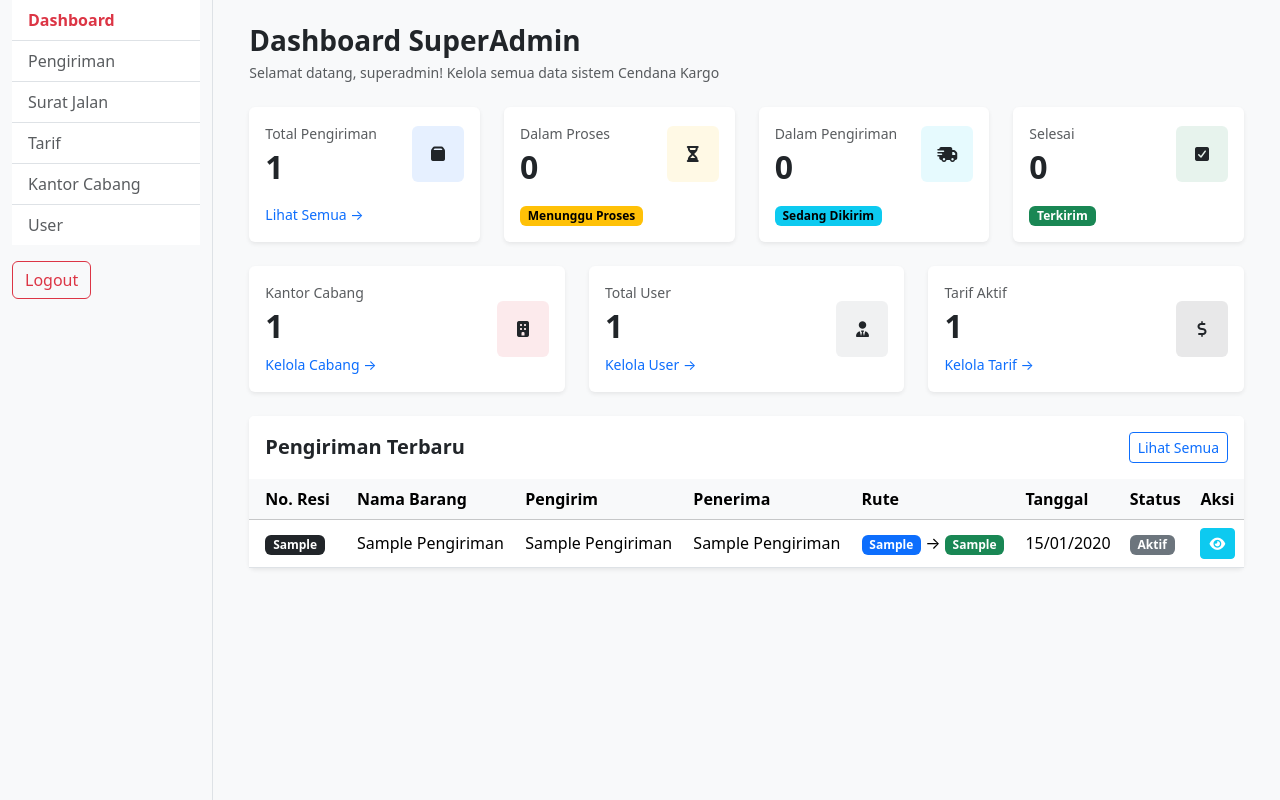
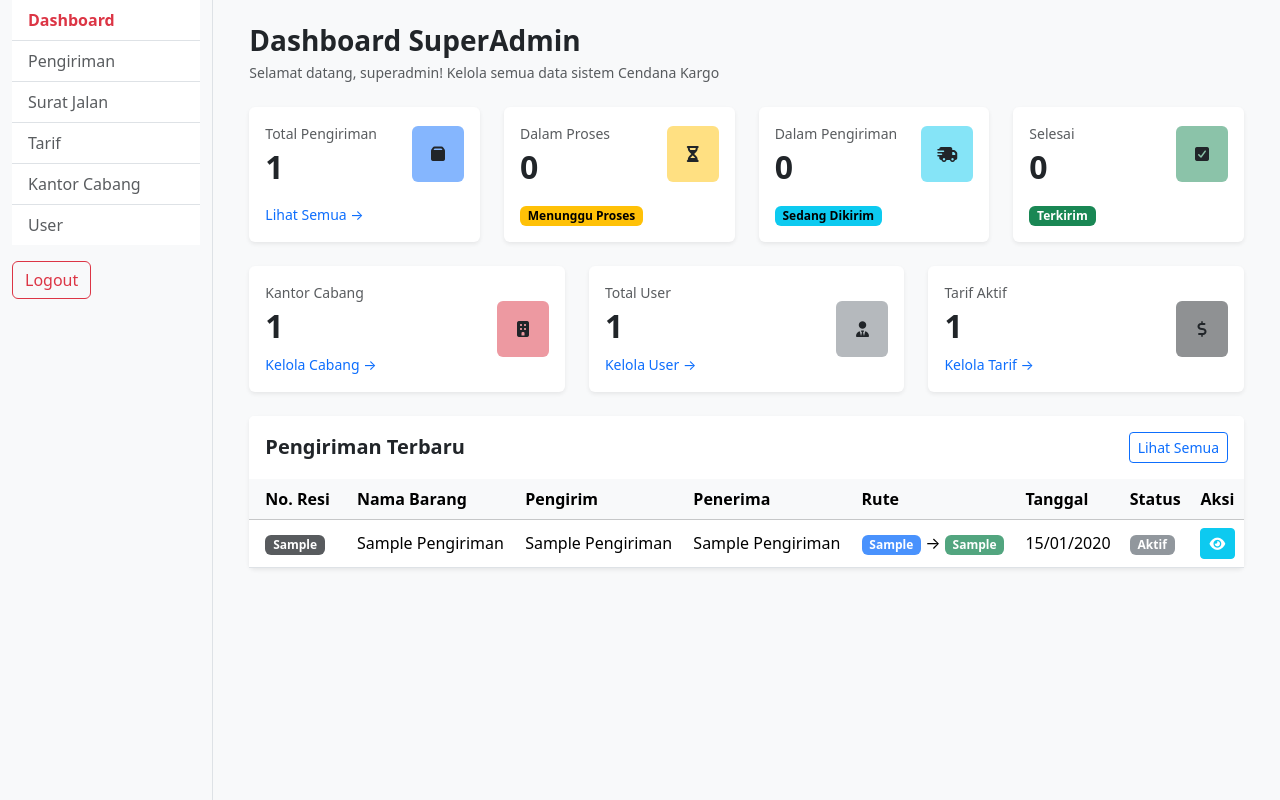
Before and after one commit to ORU25/CendanaKargo, a PHP site: page /CendanaKargo/dashboard/superadmin/ in a window 1280 px wide. Shown: the part 56-856 px from the top of the page. Run offline with PHP 8.4, Linux system fonts and the light colour scheme; a user stored in the database is signed in; data comes from the database, SQL or seed files in the repository; tables that the repository leaves empty hold one stand-in row (values such as "Sample post").

Commit message:
refactor: opacity bg-color di dashboard superadmin

```diff
--- a/dashboard/superadmin/index.php
+++ b/dashboard/superadmin/index.php
@@ -92,7 +92,7 @@
                                     <p class="text-muted mb-1 small">Total Pengiriman</p>
                                     <h2 class="mb-0 fw-bold"><?= $total_pengiriman; ?></h2>
                                 </div>
-                                <div class="p-3 bg-primary bg-opacity-10 rounded">
+                                <div class="p-3 bg-primary bg-opacity-50 rounded">
                                     <i class="fa-solid fa-box"></i>
                                 </div>
                             </div>
@@ -114,7 +114,7 @@
                                     <p class="text-muted mb-1 small">Dalam Proses</p>
                                     <h2 class="mb-0 fw-bold"><?= $dalam_proses; ?></h2>
                                 </div>
-                                <div class="p-3 bg-warning bg-opacity-10 rounded">
+                                <div class="p-3 bg-warning bg-opacity-50 rounded">
                                     <i class="fa-solid fa-hourglass-half"></i>
                                 </div>
                             </div>
@@ -134,7 +134,7 @@
                                     <p class="text-muted mb-1 small">Dalam Pengiriman</p>
                                     <h2 class="mb-0 fw-bold"><?= $dalam_pengiriman; ?></h2>
                                 </div>
-                                <div class="p-3 bg-info bg-opacity-10 rounded">
+                                <div class="p-3 bg-info bg-opacity-50 rounded">
                                     <i class="fa-solid fa-truck-fast"></i>
                                 </div>
                             </div>
@@ -154,7 +154,7 @@
                                     <p class="text-muted mb-1 small">Selesai</p>
                                     <h2 class="mb-0 fw-bold"><?= $selesai; ?></h2>
                                 </div>
-                                <div class="p-3 bg-success bg-opacity-10 rounded">
+                                <div class="p-3 bg-success bg-opacity-50 rounded">
                                     <i class="fa-solid fa-square-check"></i>
                                 </div>
                             </div>
@@ -180,7 +180,7 @@
                                         Kelola Cabang →
                                     </a>
                                 </div>
-                                <div class="p-3 bg-danger bg-opacity-10 rounded">
+                                <div class="p-3 bg-danger bg-opacity-50 rounded">
                                     <i class="fa-solid fa-building"></i>
                                 </div>
                             </div>
@@ -200,7 +200,7 @@
                                         Kelola User →
                                     </a>
                                 </div>
-                                <div class="p-3 bg-secondary bg-opacity-10 rounded">
+                                <div class="p-3 bg-secondary bg-opacity-50 rounded">
                                     <i class="fa-solid fa-user-tie"></i>
                                 </div>
                             </div>
@@ -220,7 +220,7 @@
                                         Kelola Tarif →
                                     </a>
                                 </div>
-                                <div class="p-3 bg-dark bg-opacity-10 rounded">
+                                <div class="p-3 bg-dark bg-opacity-50 rounded">
                                     <i class="fa-solid fa-dollar-sign"></i>
                                 </div>
                             </div>
@@ -258,14 +258,14 @@
                                 <?php if($recent_shipments->num_rows > 0): ?>
                                     <?php while($row = $recent_shipments->fetch_assoc()): ?>
                                         <tr class="text-capitalize">
-                                            <td class="px-3 fw-bold "><span class="badge bg-dark"><?= htmlspecialchars($row['no_resi']); ?></span></td>
+                                            <td class="px-3 fw-bold "><span class="badge bg-dark  bg-opacity-75"><?= htmlspecialchars($row['no_resi']); ?></span></td>
                                             <td><?= htmlspecialchars($row['nama_barang']); ?></td>
                                             <td><?= htmlspecialchars($row['nama_pengirim']); ?></td>
                                             <td><?= htmlspecialchars($row['nama_penerima']); ?></td>
                                             <td>
-                                                <span class="badge bg-primary"><?= htmlspecialchars($row['cabang_pengirim']); ?></span>
+                                                <span class="badge bg-primary  bg-opacity-75"><?= htmlspecialchars($row['cabang_pengirim']); ?></span>
                                                 →
-                                                <span class="badge bg-success"><?= htmlspecialchars($row['cabang_penerima']); ?></span>
+                                                <span class="badge bg-success  bg-opacity-75"><?= htmlspecialchars($row['cabang_penerima']); ?></span>
                                             </td>
                                             <td><?= date('d/m/Y', strtotime($row['tanggal'])); ?></td>
                                             <td class="">
@@ -279,7 +279,7 @@
                                                     case 'dibatalkan': $badgeClass = 'danger'; break;
                                                 }
                                                 ?>
-                                                <span class="badge text-bg-<?= $badgeClass; ?>"><?= htmlspecialchars($row['status']); ?></span>
+                                                <span class="badge text-bg-<?= $badgeClass; ?>  bg-opacity-75"><?= htmlspecialchars($row['status']); ?></span>
                                             </td>
                                             <td class="text-center">
                                                 <a href="<?= BASE_URL; ?>dashboard/superadmin/pengiriman/detail.php?id=<?= $row['id']; ?>" class="btn btn-sm btn-info text-white">
```
